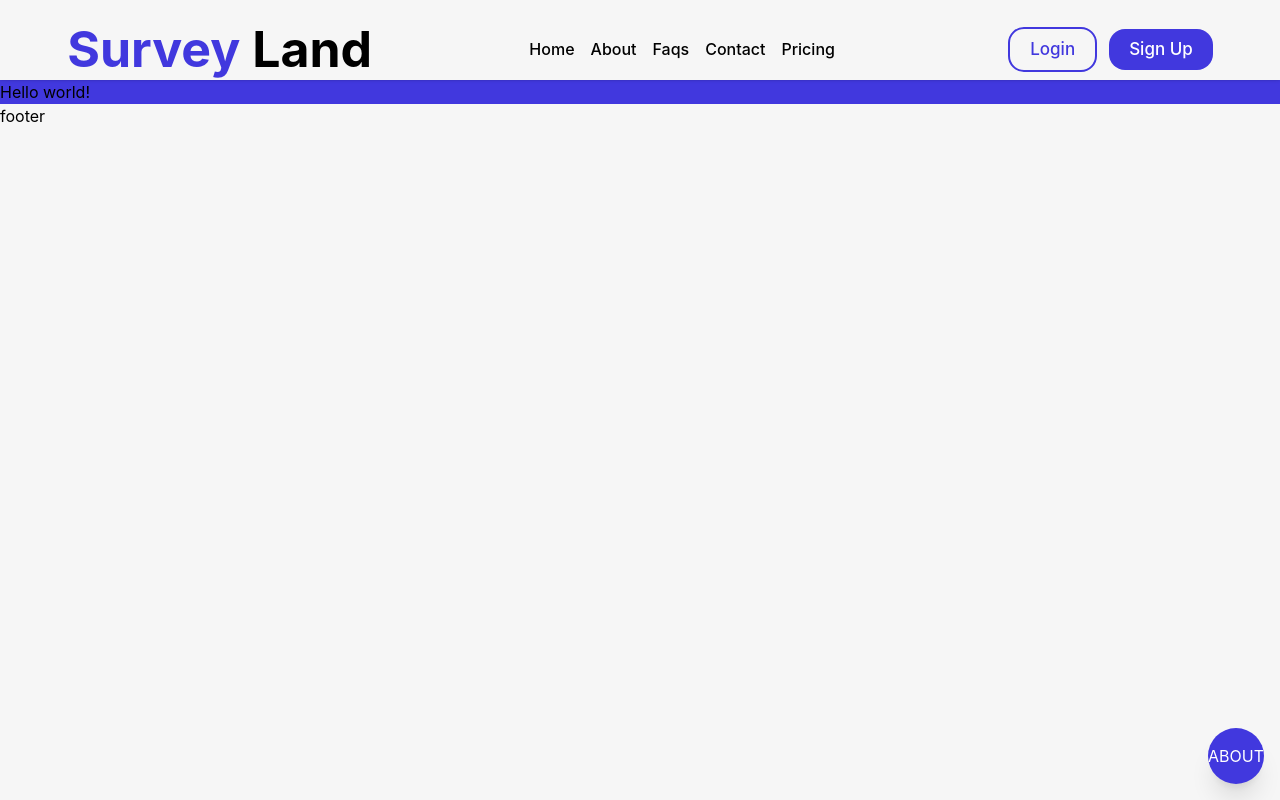
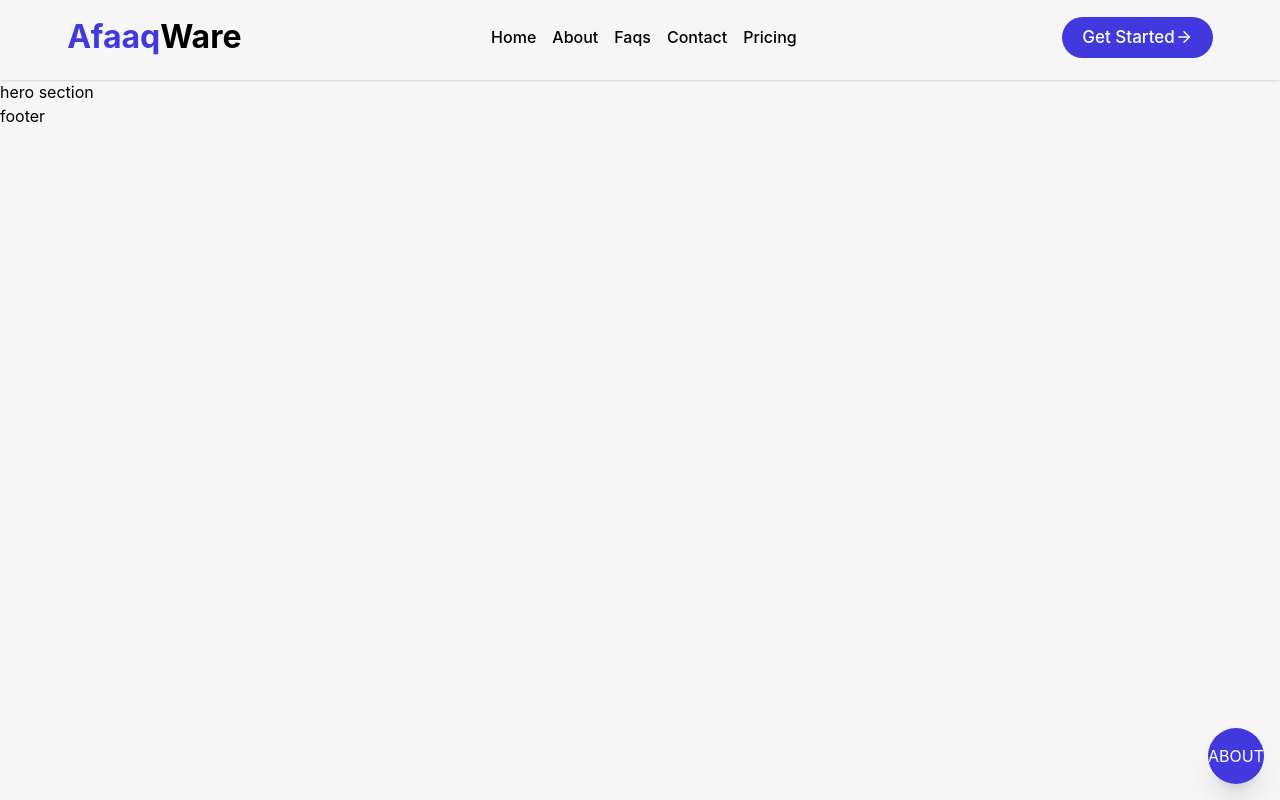
Before and after one commit to eslam-mohamedl/AfaaqWare, a Next.js app: page /about in a window 1280 px wide. Built offline with nearby package versions, Linux system fonts and the light colour scheme.

Commit message:
feat(section): add navbar sectin to header

```diff
--- a/public/assets/icons/icons.tsx
+++ b/public/assets/icons/icons.tsx
@@ -15,6 +15,7 @@ import {
   HelpCircle,
   Check,
   LucideShieldCheck,
+  ArrowRight,
 } from "lucide-react";
 
 import { Icon } from "@iconify/react";
@@ -81,4 +82,5 @@ export {
   service2,
   service3,
   LucideShieldCheck,
+  ArrowRight,
 };
--- a/src/app/[locale]/page.tsx
+++ b/src/app/[locale]/page.tsx
@@ -1,13 +1,11 @@
-import Navbar from "@/components/organisms/Navbar";
+import Header from "@/components/organisms/Header";
 import Footer from "@/components/organisms/Footer";
 import { useTranslations } from "next-intl";
 function Page() {
   const t = useTranslations("HomePage");
   return (
     <div className="pt-20">
-      <Navbar />
-      <h3 className="bg-primary">{t("title")}</h3>
-
+      <Header />
       <Footer />
     </div>
   );
--- a/src/components/atoms/Button.tsx
+++ b/src/components/atoms/Button.tsx
@@ -32,10 +32,11 @@ const Button = ({
   ...props
 }: ButtonProps) => {
   const baseClasses =
-    "inline-flex items-center justify-center font-medium  transition-all duration-200 hover:scale-[1.04]  focus:outline-none disabled:opacity-50 disabled:cursor-not-allowed rounded-md";
+    "inline-flex items-center justify-center font-medium  transition-all duration-200 hover:scale-[1.04]  focus:outline-none disabled:opacity-50 disabled:cursor-not-allowed";
 
   const variants = {
-    primary: "bg-primary text-white capitalize focus:ring-blue-500 cursor-pointer hover:opacity-95",
+    primary:
+      "bg-primary text-white capitalize focus:ring-blue-500 cursor-pointer hover:opacity-95",
     secondary:
       "bg-secondary text-white capitalize hover:opacity-95 focus:ring-secondary-600 cursor-pointer",
 
@@ -47,7 +48,8 @@ const Button = ({
     outline2: "border-2 text-dark capitalize cursor-pointer",
     toggleInactive:
       "bg-bg-alt  dark:bg-dark-secondary text-gray-600  hover:scale-[1] dark:text-white cursor-pointer",
-    toggleActive: "bg-primary  text-white cursor-pointer  hover:scale-[1] dark:text-dark",
+    toggleActive:
+      "bg-primary  text-white cursor-pointer  hover:scale-[1] dark:text-dark",
   };
   const sizes = {
     sm: "px-3 py-1.5 text-sm",
@@ -57,9 +59,9 @@ const Button = ({
   };
 
   const widthClass = fullWidth ? "w-full" : "";
-  const rounded = isRounded ? "!rounded-full" : "rounded-lg";
+  const rounded = isRounded ? "rounded-full" : "rounded-lg";
 
-  const classes = `${baseClasses} rounded-md ${variants[variant]}  ${sizes[size]} ${widthClass} ${rounded} ${className}`;
+  const classes = `${baseClasses}  ${variants[variant]}  ${sizes[size]} ${widthClass} ${rounded} ${className}`;
 
   const content = (
     <button
--- a/src/components/organisms/Header.tsx
+++ b/src/components/organisms/Header.tsx
@@ -1,5 +1,12 @@
+import HeroSection from "./HeroSection";
+import Navbar from "./Navbar";
 function Header() {
-  return <div>header</div>;
+  return (
+    <>
+      <Navbar />
+      <HeroSection />
+    </>
+  );
 }
 
 export default Header;
--- a/src/components/organisms/HeroSection.tsx
+++ b/src/components/organisms/HeroSection.tsx
@@ -1,86 +1,7 @@
-import Link from "next/link";
-import Button from "../atoms/Button";
+import React from "react";
 
-import type { HeroSectionProps } from "../../types/api";
-const HeroSection = ({
-  title1,
-  title2,
-  title3,
-  title4,
-  title5,
-  subTitle,
-  primaryButton = "Get Started",
-  secondaryButton = "Learn More",
-  image,
-  reverse = false,
-  className = "",
-  center = false,
-}: HeroSectionProps) => {
-  const isCneter =
-    center === true
-      ? "flex justify-center items-center flex-col text-center"
-      : "";
-
-  return (
-    <section
-      className={`bg-bg dark:bg-dark-primary container h-[90vh] py-16 lg:py-5 ${className}`}
-    >
-      <div className="mx-auto max-w-7xl">
-        <div
-          className={`grid grid-cols-1 items-center gap-30 lg:grid-cols-2 ${
-            reverse ? "lg:grid-flow-col-dense" : ""
-          }`}
-        >
-          {/* Content */}
-          <div className={`${reverse ? "lg:col-start-2" : ""} ${isCneter}`}>
-            <h1 className="text-dark-primary dark:text-light-primary mb-6 text-4xl leading-tight font-bold lg:text-[38px]">
-              {title1} <span className="text-primary">{title2}</span> <br />{" "}
-              {title3} <span className="text-primary">{title4} </span>
-              {title5}
-            </h1>
-
-            {subTitle && (
-              <p className="dark:text-light-secondary text-bg mb-8 text-lg leading-relaxed">
-                {subTitle}
-              </p>
-            )}
-
-            {/* Buttons */}
-            <div className="flex flex-col gap-4 sm:flex-row">
-              {primaryButton && (
-                <Link href="/signup">
-                  <Button variant="primary" size="md">
-                    {primaryButton}
-                  </Button>
-                </Link>
-              )}
-              {secondaryButton && (
-                <Link href="/learn-more">
-                  <Button variant="outline1" size="md">
-                    {secondaryButton}
-                  </Button>
-                </Link>
-              )}
-            </div>
-          </div>
-
-          {/* Image */}
-          {image && (
-            <div className={`${reverse ? "lg:col-start-1" : ""}`}>
-              <div className="relative">
-                <img
-                  src={image}
-                  alt={title1}
-                  className="h-auto w-[95%] rounded-lg sm:ml-[0%]"
-                />
-                {/* Optional decorative elements */}
-              </div>
-            </div>
-          )}
-        </div>
-      </div>
-    </section>
-  );
-};
+function HeroSection() {
+  return <div>hero section</div>;
+}
 
 export default HeroSection;
--- a/src/components/organisms/Navbar.tsx
+++ b/src/components/organisms/Navbar.tsx
@@ -1,7 +1,7 @@
 "use client";
 import { useState, useEffect } from "react";
 import Link from "next/link";
-import { ListMinus, X, ChevronDown } from "lucide-react";
+import { ListMinus, X, ChevronDown, ArrowRight } from "lucide-react";
 import { Routes } from "@/routes/routes";
 import Button from "../atoms/Button";
 
@@ -37,9 +37,9 @@ export default function Navbar() {
     >
       <div className="container mx-auto flex items-center justify-between py-4 sm:px-10 md:px-0">
         {/* Logo */}
-        <Link href="/" className="text-4xl font-bold md:text-2xl">
-          <span className="text-primary">Survey</span>{" "}
-          <span className="text-bg">Land</span>
+        <Link href="/" className="text-2xl font-bold md:text-1xl">
+          <span className="text-primary">Afaaq</span>
+          <span className="">Ware</span>
         </Link>
 
         {/* Desktop Links */}
@@ -78,13 +78,9 @@ export default function Navbar() {
         {/* Buttons */}
         <div className="hidden items-center gap-3 md:flex">
           <Link href="/sign-in">
-            <Button size="md" variant="outline1">
-              Login
-            </Button>
-          </Link>
-          <Link href="/sign-in">
-            <Button size="md" variant="primary">
-              Sign Up
+            <Button size="md" variant="primary" isRounded={true}>
+              Get Started
+              <ArrowRight size={18} />
             </Button>
           </Link>
         </div>
@@ -158,20 +154,12 @@ export default function Navbar() {
           <li className="mt-6 flex w-full flex-col items-center gap-4">
             <Link href="/sign-in">
               <Button
-                className="bg-primary rounded-md px-4 py-2 text-white transition active:opacity-90"
-                size="md"
-                variant="outline2"
-              >
-                Login
-              </Button>
-            </Link>
-            <Link href="/sign-in">
-              <Button
-                className="bg-primary rounded-md px-4 py-2 text-white transition active:opacity-90"
+                className="bg-primary rounded-md px-4 py-2 text-white transition active:opacity-90 "
                 size="md"
                 variant="secondary"
               >
-                Sign Up
+                Get Started
+                <ArrowRight size={18} />
               </Button>
             </Link>
           </li>
```
